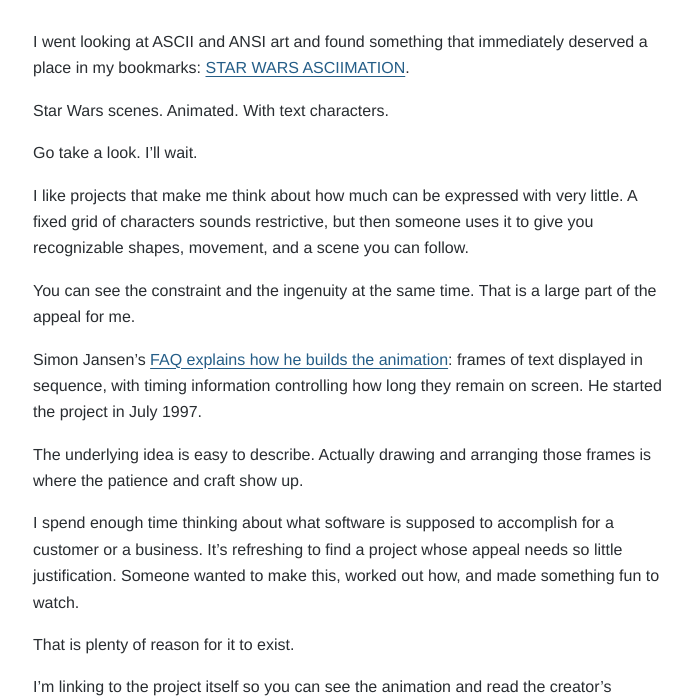
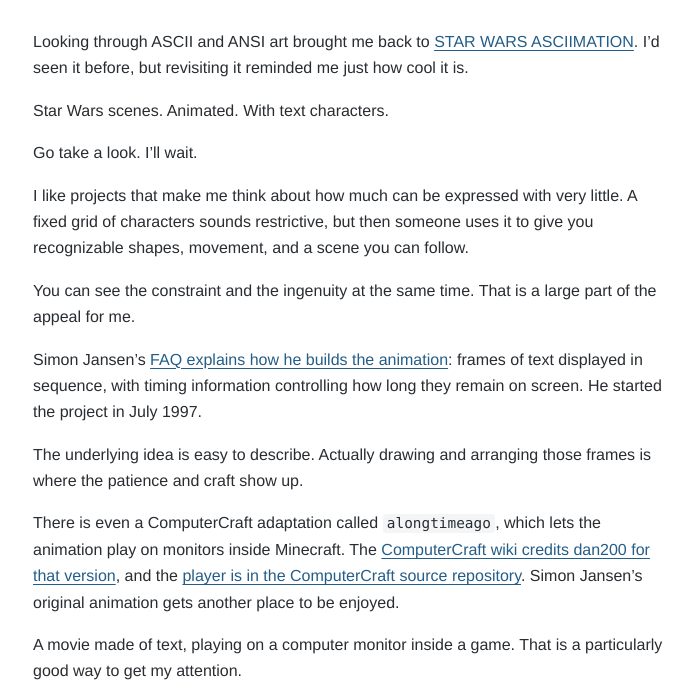
Before and after one commit to wasatchwizard/wasatchwizard.github.io, an Eleventy site: page src/posts/star-wars-one-character-at-a-time.md in a window 1280 px wide. Shown: the part 361-1059 px from the top of the page, without its empty margins (63-756 px from the left). Built offline with nearby package versions, Linux system fonts and the light colour scheme; Eleventy itself is replaced by a stand-in of ours; files that its build step writes are made by us from their sources; a web font is replaced by a local one; what linkedom, sanitize-html would draw is missing.

Commit message:
Correct ASCIIMATION recollection and credit ComputerCraft adaptation

```diff
--- a/src/posts/star-wars-one-character-at-a-time.md
+++ b/src/posts/star-wars-one-character-at-a-time.md
@@ -1,11 +1,11 @@
 ---
 title: "Star Wars, One Character at a Time"
 date: "2021-03-19"
-summary: "Star Wars scenes animated with text characters. This is exactly the kind of wonderfully unnecessary project I enjoy finding on the web."
+summary: "Revisiting Star Wars scenes animated with text characters—and appreciating the ingenuity all over again, including a ComputerCraft adaptation."
 topics: ["ASCII", "Animation", "Star Wars"]
 ---
 
-I went looking at ASCII and ANSI art and found something that immediately deserved a place in my bookmarks: [STAR WARS ASCIIMATION](https://www.asciimation.co.nz/).
+Looking through ASCII and ANSI art brought me back to [STAR WARS ASCIIMATION](https://www.asciimation.co.nz/). I’d seen it before, but revisiting it reminded me just how cool it is.
 
 Star Wars scenes. Animated. With text characters.
 
@@ -19,6 +19,10 @@ Simon Jansen’s [FAQ explains how he builds the animation](https://www.asciimat
 
 The underlying idea is easy to describe. Actually drawing and arranging those frames is where the patience and craft show up.
 
+There is even a ComputerCraft adaptation called `alongtimeago`, which lets the animation play on monitors inside Minecraft. The [ComputerCraft wiki credits dan200 for that version](https://www.computercraft.info/wiki/Treasure_Disks), and the [player is in the ComputerCraft source repository](https://github.com/dan200/ComputerCraft/blob/master/src/main/resources/assets/computercraft/lua/treasure/dan200/alongtimeago/alongtimeago.lua). Simon Jansen’s original animation gets another place to be enjoyed.
+
+A movie made of text, playing on a computer monitor inside a game. That is a particularly good way to get my attention.
+
 I spend enough time thinking about what software is supposed to accomplish for a customer or a business. It’s refreshing to find a project whose appeal needs so little justification. Someone wanted to make this, worked out how, and made something fun to watch.
 
 That is plenty of reason for it to exist.
```
Also changed, not shown: CHANGELOG.md.
